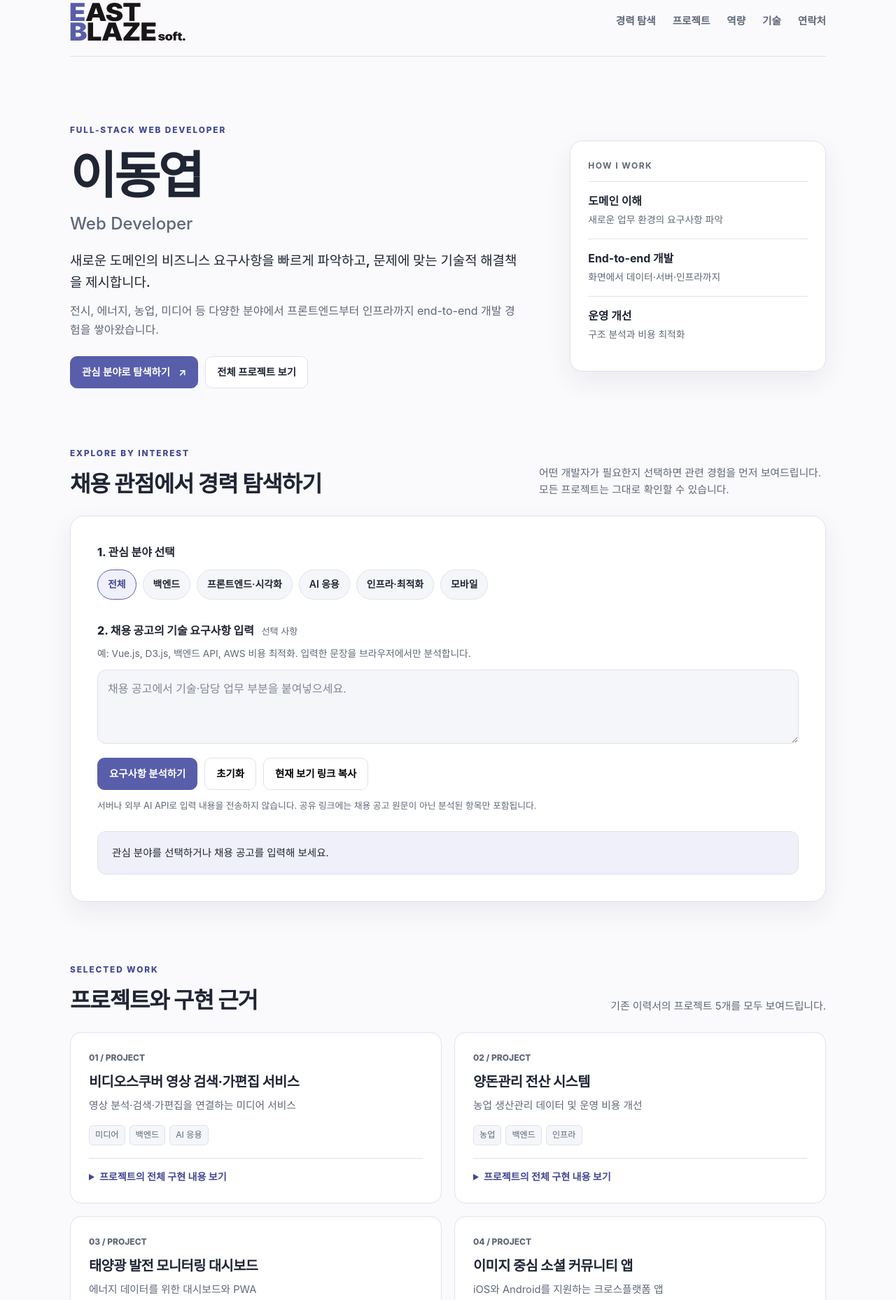
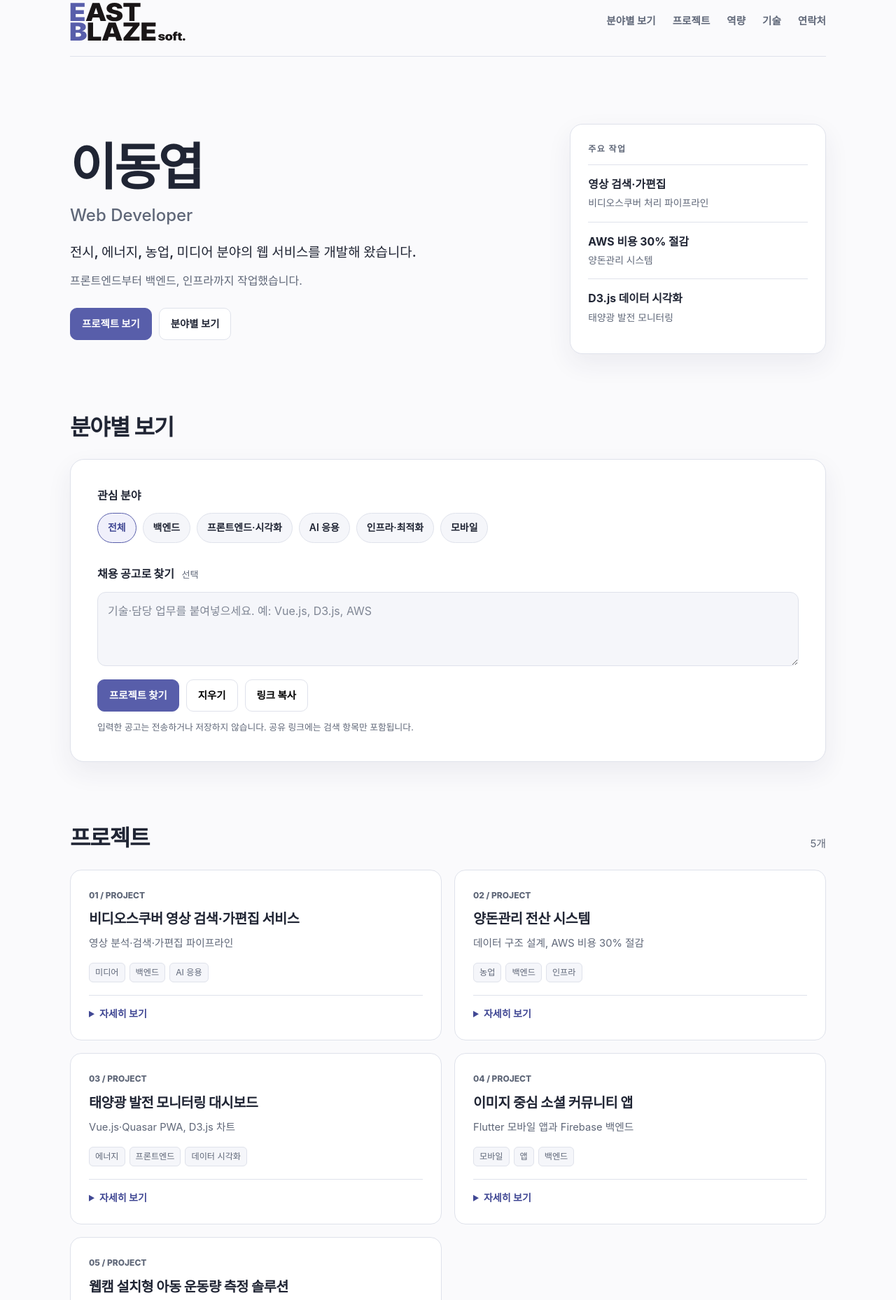
Before and after one commit to EastBlaze/EastBlaze.github.io, a plain HTML site: page index.html in a window 1280 px wide. Shown: the part 19-1877 px from the top of the page at 70% size. Drawn offline with Linux system fonts and the light colour scheme.

Commit message:
Simplify resume copy and focus on concrete project work

```diff
--- a/index.html
+++ b/index.html
@@ -3,7 +3,7 @@
 <head>
   <meta charset="UTF-8" />
   <meta name="viewport" content="width=device-width, initial-scale=1" />
-  <meta name="description" content="이동엽 - 다양한 도메인의 비즈니스 문제를 해결해 온 풀스택 웹 개발자. 관심 직무에 맞춰 프로젝트와 기술 경험을 탐색할 수 있습니다." />
+  <meta name="description" content="이동엽의 개발 경력과 프로젝트. 미디어, 농업, 에너지 등 여러 분야에서 진행한 웹 개발 작업을 정리했습니다." />
   <meta name="theme-color" content="#585eaa" />
   <title>이동엽 | Full-stack Web Developer</title>
   <link rel="stylesheet" href="./index.css" />
@@ -14,7 +14,7 @@
     <header class="site-header">
       <a class="logo" href="#intro" aria-label="EastBlaze - 처음으로"></a>
       <nav aria-label="주요 메뉴">
-        <a href="#explore">경력 탐색</a>
+        <a href="#explore">분야별 보기</a>
         <a href="#projects">프로젝트</a>
         <a href="#skills">역량</a>
         <a href="#tech">기술</a>
@@ -25,31 +25,29 @@
     <main>
       <section id="intro" class="hero">
         <div class="hero-copy">
-          <p class="eyebrow">FULL-STACK WEB DEVELOPER</p>
           <h1>이동엽 <span>Web Developer</span></h1>
-          <p class="lead">새로운 도메인의 비즈니스 요구사항을 빠르게 파악하고, 문제에 맞는 기술적 해결책을 제시합니다.</p>
-          <p>전시, 에너지, 농업, 미디어 등 다양한 분야에서 프론트엔드부터 인프라까지 end-to-end 개발 경험을 쌓아왔습니다.</p>
+          <p class="lead">전시, 에너지, 농업, 미디어 분야의 웹 서비스를 개발해 왔습니다.</p>
+          <p>프론트엔드부터 백엔드, 인프라까지 작업했습니다.</p>
           <div class="hero-actions">
-            <a class="button primary" href="#explore">관심 분야로 탐색하기 <span aria-hidden="true">↗</span></a>
-            <a class="button subtle" href="#projects">전체 프로젝트 보기</a>
+            <a class="button primary" href="#projects">프로젝트 보기</a>
+            <a class="button subtle" href="#explore">분야별 보기</a>
           </div>
         </div>
         <aside class="hero-aside" aria-label="소개 요약">
-          <p class="aside-label">HOW I WORK</p>
-          <div class="aside-item"><strong>도메인 이해</strong><span>새로운 업무 환경의 요구사항 파악</span></div>
-          <div class="aside-item"><strong>End-to-end 개발</strong><span>화면에서 데이터·서버·인프라까지</span></div>
-          <div class="aside-item"><strong>운영 개선</strong><span>구조 분석과 비용 최적화</span></div>
+          <p class="aside-label">주요 작업</p>
+          <div class="aside-item"><strong>영상 검색·가편집</strong><span>비디오스쿠버 처리 파이프라인</span></div>
+          <div class="aside-item"><strong>AWS 비용 30% 절감</strong><span>양돈관리 시스템</span></div>
+          <div class="aside-item"><strong>D3.js 데이터 시각화</strong><span>태양광 발전 모니터링</span></div>
         </aside>
       </section>
 
       <section id="explore" class="explore-section" aria-labelledby="explore-title">
         <div class="section-heading">
-          <div><p class="eyebrow">EXPLORE BY INTEREST</p><h2 id="explore-title">채용 관점에서 경력 탐색하기</h2></div>
-          <p>어떤 개발자가 필요한지 선택하면 관련 경험을 먼저 보여드립니다. 모든 프로젝트는 그대로 확인할 수 있습니다.</p>
+          <div><h2 id="explore-title">분야별 보기</h2></div>
         </div>
         <div class="explore-panel">
           <div class="field-group">
-            <h3 id="focus-title">1. 관심 분야 선택</h3>
+            <h3 id="focus-title">관심 분야</h3>
             <div class="focus-options" role="group" aria-labelledby="focus-title">
               <button class="focus-chip" type="button" data-focus="all" aria-pressed="true">전체</button>
               <button class="focus-chip" type="button" data-focus="backend" aria-pressed="false">백엔드</button>
@@ -60,18 +58,17 @@
             </div>
           </div>
           <div class="field-group">
-            <label class="field-heading" for="job-description">2. 채용 공고의 기술 요구사항 입력 <span>선택 사항</span></label>
-            <p class="field-help">예: Vue.js, D3.js, 백엔드 API, AWS 비용 최적화. 입력한 문장을 브라우저에서만 분석합니다.</p>
-            <textarea id="job-description" rows="3" maxlength="5000" placeholder="채용 공고에서 기술·담당 업무 부분을 붙여넣으세요."></textarea>
+            <label class="field-heading" for="job-description">채용 공고로 찾기 <span>선택</span></label>
+            <textarea id="job-description" rows="3" maxlength="5000" placeholder="기술·담당 업무를 붙여넣으세요. 예: Vue.js, D3.js, AWS"></textarea>
             <div class="form-actions">
-              <button id="analyze-job" class="button primary" type="button">요구사항 분석하기</button>
-              <button id="clear-job" class="button subtle" type="button">초기화</button>
-              <button id="share-view" class="button subtle share" type="button">현재 보기 링크 복사</button>
+              <button id="analyze-job" class="button primary" type="button">프로젝트 찾기</button>
+              <button id="clear-job" class="button subtle" type="button">지우기</button>
+              <button id="share-view" class="button subtle share" type="button">링크 복사</button>
             </div>
-            <p class="privacy-note">서버나 외부 AI API로 입력 내용을 전송하지 않습니다. 공유 링크에는 채용 공고 원문이 아닌 분석된 항목만 포함됩니다.</p>
+            <p class="privacy-note">입력한 공고는 전송하거나 저장하지 않습니다. 공유 링크에는 검색 항목만 포함됩니다.</p>
           </div>
-          <div class="analysis-output" aria-live="polite" aria-atomic="false">
-            <p id="analysis-status" class="analysis-status">관심 분야를 선택하거나 채용 공고를 입력해 보세요.</p>
+          <div class="analysis-output" aria-live="polite" aria-atomic="false" hidden>
+            <p id="analysis-status" class="analysis-status"></p>
             <div id="requirements" class="requirements" hidden></div>
           </div>
         </div>
@@ -79,15 +76,15 @@
 
       <section id="projects" aria-labelledby="projects-title" class="projects-section">
         <div class="section-heading projects-heading">
-          <div><p class="eyebrow">SELECTED WORK</p><h2 id="projects-title">프로젝트와 구현 근거</h2></div>
-          <p id="project-summary">기존 이력서에 기재된 다섯 프로젝트를 소개합니다.</p>
+          <div><h2 id="projects-title">프로젝트</h2></div>
+          <p id="project-summary">5개</p>
         </div>
         <div id="project-list" class="project-list" aria-live="off">
           <p class="loading-message">프로젝트 정보를 불러오는 중입니다.</p>
         </div>
         <noscript>
           <div class="no-script">
-            <p>JavaScript 없이 보는 프로젝트 목록</p>
+            <p>프로젝트 목록</p>
             <ul>
               <li>비디오스쿠버 영상 검색·가편집 서비스 — 미디어 처리 파이프라인과 자연어 기반 영상 검색</li>
               <li>양돈관리 전산 시스템 — 데이터 구조 설계 및 AWS 요금 30% 절감</li>
@@ -100,34 +97,32 @@
       </section>
 
       <section id="skills" class="resume-section" aria-labelledby="skills-title">
-        <div class="section-heading"><div><p class="eyebrow">STRENGTHS</p><h2 id="skills-title">주요 역량</h2></div></div>
+        <div class="section-heading"><div><h2 id="skills-title">주로 해온 일</h2></div></div>
         <div class="skill-grid">
-          <article><h3>도메인 적응력</h3><p>다양한 산업 분야의 경험으로 새로운 비즈니스 로직을 빠르게 이해합니다.</p></article>
-          <article><h3>데이터 시각화</h3><p>비즈니스 판단에 필요한 데이터를 효과적으로 전달하는 시각화를 구현합니다.</p></article>
-          <article><h3>풀스택 개발</h3><p>기술 전반의 경험을 바탕으로 요구사항에 맞는 기술을 선택합니다.</p></article>
-          <article><h3>운영 효율화</h3><p>시스템 구조와 사용량을 분석해 비효율을 개선하고 리소스를 최적화합니다.</p></article>
+          <article><h3>서비스 개발</h3><p>미디어, 농업, 에너지 분야의 웹 서비스</p></article>
+          <article><h3>데이터 시각화</h3><p>Vue.js·D3.js 대시보드와 차트</p></article>
+          <article><h3>서버·데이터 처리</h3><p>영상 처리 파이프라인과 데이터 구조 설계</p></article>
+          <article><h3>운영 개선</h3><p>AWS 사용량·트래픽 경로 개선으로 비용 30% 절감</p></article>
         </div>
       </section>
 
       <section id="tech" class="resume-section" aria-labelledby="tech-title">
-        <div class="section-heading"><div><p class="eyebrow">TECHNOLOGIES</p><h2 id="tech-title">주요 사용 기술</h2></div></div>
+        <div class="section-heading"><div><h2 id="tech-title">사용 기술</h2></div></div>
         <div class="tech-groups">
           <div><h3>프론트엔드</h3><p>JavaScript · Vue.js · D3.js</p></div>
           <div><h3>백엔드</h3><p>Node.js · Elixir · Ruby on Rails</p></div>
           <div><h3>데이터베이스 & 클라우드</h3><p>PostgreSQL · Google Cloud</p></div>
         </div>
-        <p class="tech-note">프로젝트별 구현 근거는 위의 프로젝트 상세 보기에서 확인할 수 있습니다.</p>
       </section>
     </main>
 
     <footer id="contact">
-      <p class="eyebrow">LET'S CONNECT</p>
       <h2>연락처</h2>
       <div class="footer-links">
         <a href="mailto:eb.plumtree@gmail.com">EB.Plumtree@gmail.com</a>
         <a href="https://github.com/EB-Plum" target="_blank" rel="noopener noreferrer">GitHub / EB-Plum ↗</a>
       </div>
-      <p class="footer-note">© EastBlaze · 정적 웹사이트 · 방문자 입력은 브라우저에서 처리됩니다.</p>
+      <p class="footer-note">© EastBlaze</p>
     </footer>
   </div>
   <button id="scroll-to-top" class="scroll-to-top" type="button" aria-label="맨 위로 이동">↑</button>
--- a/index.js
+++ b/index.js
@@ -101,9 +101,9 @@
     const top = element("div", "project-topline");
     top.append(element("span", "project-index", String(index + 1).padStart(2, "0") + " / PROJECT"));
     if (state.needs.length && result.matchedNeedKeys.length) {
-      top.append(element("span", "project-label", "요구사항 일치 " + result.matchedNeedKeys.length + "개"));
+      top.append(element("span", "project-label", "일치 " + result.matchedNeedKeys.length + "개"));
     } else if (result.role) {
-      top.append(element("span", "project-label", "선택 분야 관련"));
+      top.append(element("span", "project-label", "관련"));
     }
     card.append(top, element("h3", "", project.title), element("p", "", project.subtitle));
 
@@ -115,7 +115,7 @@
       (result.role ? evidencesFor(project, ROLE_KEYS[state.focus]) : []);
     if (relevant.length) {
       const reasons = element("div", "match-reasons");
-      reasons.append(element("strong", "", result.matchedEvidence.length ? "요구사항과 연결되는 구현 근거" : "선택 분야와 연결되는 구현 근거"));
+      reasons.append(element("strong", "", "관련 작업"));
       const list = element("ul");
       relevant.forEach((entry) => list.append(element("li", "", entry.text)));
       reasons.append(list);
@@ -123,7 +123,7 @@
     }
 
     const details = element("details");
-    const summary = element("summary", "", "프로젝트의 전체 구현 내용 보기");
+    const summary = element("summary", "", "자세히 보기");
     const descList = element("dl");
     project.evidence.forEach((entry) => {
       descList.append(element("dt", "", entry.label), element("dd", "", entry.text));
@@ -142,8 +142,8 @@
 
     const count = ranked.filter((result) => result.score > 0).length;
     $("#project-summary").textContent = !state.needs.length && state.focus === "all"
-      ? "기존 이력서의 프로젝트 5개를 모두 보여드립니다."
-      : "전체 " + ranked.length + "개 중 관련 경험 " + count + "개를 우선 배치했습니다. 모든 프로젝트를 계속 볼 수 있습니다.";
+      ? ranked.length + "개"
+      : "관련 " + count + "개 / 전체 " + ranked.length + "개";
 
     all("[data-focus]").forEach((button) => {
       button.setAttribute("aria-pressed", String(button.dataset.focus === state.focus));
@@ -156,17 +156,13 @@
   }
 
   function analysisText() {
-    if (!state.needs.length) {
-      return state.focus === "all"
-        ? "관심 분야를 선택하거나 채용 공고를 입력해 보세요."
-        : ROLE_LABELS[state.focus] + " 관련 경험을 위쪽에 배치했습니다.";
-    }
+    if (!state.needs.length) return "";
     const missing = state.needs.filter((key) =>
       !state.projects.some((project) => evidencesFor(project, [key]).length > 0));
     const found = state.needs.length - missing.length;
-    let message = "요구사항 " + state.needs.length + "개 항목을 추출했고, 현재 기록에서 " + found + "개 항목의 구현 근거를 찾았습니다.";
+    let message = "검색 항목 " + state.needs.length + "개 · 관련 기록 " + found + "개";
     if (missing.length) {
-      message += " 확인된 근거가 없는 항목: " + missing.map((key) => TERMS[key].label).join(", ") + ".";
+      message += " · 미기재: " + missing.map((key) => TERMS[key].label).join(", ");
     }
     return message;
   }
@@ -180,11 +176,16 @@
     window.history.replaceState(null, "", url.pathname + url.search + url.hash);
   }
 
+  function showStatus(message) {
+    $("#analysis-status").textContent = message;
+    $(".analysis-output").hidden = !message;
+  }
+
   function setFocus(focus) {
     if (!Object.prototype.hasOwnProperty.call(ROLE_LABELS, focus)) return;
     state.focus = focus;
     render();
-    $("#analysis-status").textContent = analysisText();
+    showStatus(analysisText());
     syncUrl();
   }
 
@@ -192,9 +193,9 @@
     const input = $("#job-description").value;
     state.needs = extractNeeds(input);
     render();
-    $("#analysis-status").textContent = input.trim() && !state.needs.length
-      ? "알려진 기술·업무 키워드를 찾지 못했습니다. 분야를 직접 선택하거나 기술명을 포함해 다시 입력해 주세요."
-      : analysisText();
+    showStatus(input.trim() && !state.needs.length
+      ? "일치하는 기술명을 찾지 못했습니다."
+      : analysisText());
     syncUrl();
   }
 
@@ -211,7 +212,7 @@
     url.hash = "projects";
     try {
       await navigator.clipboard.writeText(url.toString());
-      $("#analysis-status").textContent = "현재 보기 링크를 복사했습니다. 채용 공고 원문은 포함되지 않습니다.";
+      showStatus("링크를 복사했습니다.");
     } catch (error) {
       window.prompt("아래 링크를 복사해 공유하세요.", url.toString());
     }
@@ -225,7 +226,7 @@
       $("#job-description").value = "";
       state.needs = [];
       render();
-      $("#analysis-status").textContent = analysisText();
+      showStatus(analysisText());
       syncUrl();
     });
     $("#share-view").addEventListener("click", shareView);
@@ -241,10 +242,10 @@
       if (!Array.isArray(payload.projects)) throw new Error("잘못된 데이터 형식");
       state.projects = payload.projects;
       render();
-      $("#analysis-status").textContent = analysisText();
+      showStatus(analysisText());
     } catch (error) {
       $("#project-list").replaceChildren(element("p", "empty-state", "프로젝트를 불러오지 못했습니다. 페이지를 새로고침해 주세요."));
-      $("#analysis-status").textContent = "프로젝트 데이터를 읽을 수 없어 분석 기능을 사용할 수 없습니다.";
+      showStatus("프로젝트 정보를 불러오지 못했습니다.");
       $("#analyze-job").disabled = true;
     }
   }
--- a/projects.json
+++ b/projects.json
@@ -1,11 +1,11 @@
 {
   "version": 1,
-  "note": "현재 공개 이력서에 기재된 프로젝트만 포함합니다. 코드로 확인되지 않은 추가 기여나 비공개 저장소의 세부 내용은 포함하지 않습니다.",
+  "note": "공개 이력서에 기재된 프로젝트입니다.",
   "projects": [
     {
       "id": "video-scoover",
       "title": "비디오스쿠버 영상 검색·가편집 서비스",
-      "subtitle": "영상 분석·검색·가편집을 연결하는 미디어 서비스",
+      "subtitle": "영상 분석·검색·가편집 파이프라인",
       "tags": [
         "미디어",
         "백엔드",
@@ -20,7 +20,7 @@
       "evidence": [
         {
           "label": "백엔드",
-          "text": "영상 분석부터 검색 및 가편집까지 이어지는 미디어 처리 파이프라인 구축",
+          "text": "영상 분석·검색·가편집을 연결하는 처리 파이프라인 구축",
           "keys": [
             "backend",
             "media",
@@ -31,7 +31,7 @@
         },
         {
           "label": "AI 응용",
-          "text": "자연어 대화를 이용한 영상 검색 및 클립 구성 기능 개발",
+          "text": "자연어로 영상을 검색하고 클립을 구성하는 기능 개발",
           "keys": [
             "ai",
             "nlp",
@@ -45,7 +45,7 @@
     {
       "id": "pig-management",
       "title": "양돈관리 전산 시스템",
-      "subtitle": "농업 생산관리 데이터 및 운영 비용 개선",
+      "subtitle": "데이터 구조 설계, AWS 비용 30% 절감",
       "tags": [
         "농업",
         "백엔드",
@@ -80,7 +80,7 @@
         },
         {
           "label": "데이터 처리",
-          "text": "공공데이터를 활용해 자동 정산 서비스를 위한 데이터 처리 기능 구축",
+          "text": "공공데이터를 활용한 자동 정산 서비스 구축 작업",
           "keys": [
             "data",
             "automation",
@@ -92,7 +92,7 @@
     {
       "id": "solar-dashboard",
       "title": "태양광 발전 모니터링 대시보드",
-      "subtitle": "에너지 데이터를 위한 대시보드와 PWA",
+      "subtitle": "Vue.js·Quasar PWA, D3.js 차트",
       "tags": [
         "에너지",
         "프론트엔드",
@@ -107,7 +107,7 @@
       "evidence": [
         {
           "label": "프론트엔드",
-          "text": "Vue.js 기반 Quasar 프레임워크를 이용한 PWA 개발",
+          "text": "Vue.js·Quasar 기반 PWA 개발",
           "keys": [
             "frontend",
             "vue",
@@ -117,7 +117,7 @@
         },
         {
           "label": "데이터 시각화",
-          "text": "D3.js로 도메인에 맞는 차트 개발",
+          "text": "D3.js를 이용한 발전 데이터 차트 개발",
           "keys": [
             "frontend",
             "visualization",
@@ -130,7 +130,7 @@
     {
       "id": "social-app",
       "title": "이미지 중심 소셜 커뮤니티 앱",
-      "subtitle": "iOS와 Android를 지원하는 크로스플랫폼 앱",
+      "subtitle": "Flutter 모바일 앱과 Firebase 백엔드",
       "tags": [
         "모바일",
         "앱",
@@ -145,7 +145,7 @@
       "evidence": [
         {
           "label": "앱 개발",
-          "text": "Flutter를 이용한 iOS·Android 크로스플랫폼 지원",
+          "text": "Flutter로 iOS·Android 앱 개발",
           "keys": [
             "mobile",
             "flutter",
@@ -156,7 +156,7 @@
         },
         {
           "label": "백엔드",
-          "text": "Firebase와 Google Cloud를 이용한 코어 기능 개발",
+          "text": "Firebase·Google Cloud 기반 백엔드 기능 개발",
           "keys": [
             "backend",
             "firebase",
@@ -168,7 +168,7 @@
     {
       "id": "activity-measurement",
       "title": "웹캠 설치형 아동 운동량 측정 솔루션",
-      "subtitle": "웹캠 영상 인식과 비동기 작업 처리",
+      "subtitle": "Node.js·Python 서버, ZMQ 작업 큐",
       "tags": [
         "영상 인식",
         "백엔드",
@@ -183,7 +183,7 @@
       "evidence": [
         {
           "label": "백엔드",
-          "text": "웹앱용 Node.js 서버와 이미지 인식용 Python 딥러닝 서버 구현",
+          "text": "Node.js 웹 서버와 Python 이미지 인식 서버 구현",
           "keys": [
             "backend",
             "node",
@@ -194,7 +194,7 @@
         },
         {
           "label": "처리 구조",
-          "text": "병목이 되는 이미지 인식 작업을 처리하기 위해 ZMQ 작업 큐 적용",
+          "text": "이미지 인식 작업 처리를 위해 ZMQ 작업 큐 적용",
           "keys": [
             "backend",
             "queue",
```
